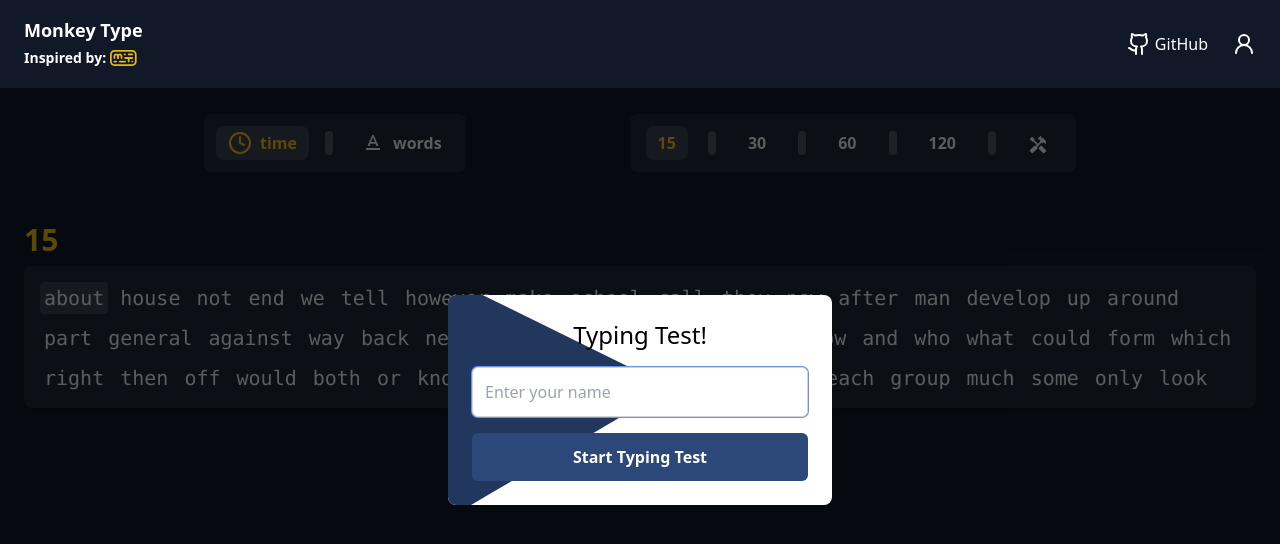
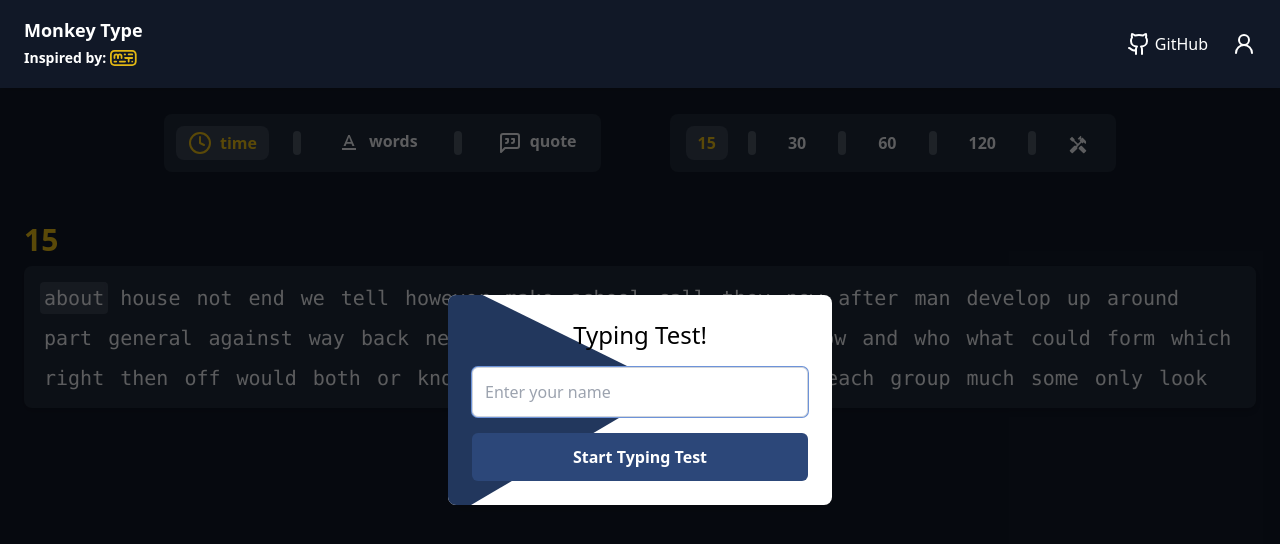
Before and after one commit to SuhrobKholmurodov/monkeytype, a React (Vite) app: page / in a window 1280 px wide. Shown: the top 544 px of the page. Built offline with nearby package versions, Linux system fonts and the light colour scheme.

Commit message:
refactor: style fixed

```diff
--- a/src/components/Filter.tsx
+++ b/src/components/Filter.tsx
@@ -1,5 +1,5 @@
 import { useState } from 'react';
-import { Clock } from 'lucide-react';
+import { Clock, MessageSquareQuote } from 'lucide-react';
 import TextFormatIcon from '@mui/icons-material/TextFormat';
 import HandymanIcon from '@mui/icons-material/Handyman';
 import { GameModeModal } from './GameModeModal';
@@ -16,11 +16,11 @@
 
   return (
     <>
-      <div className="flex items-center justify-between px-[180px] mb-[50px]">
-        <div className="flex rounded-lg bg-gray-800 items-center p-3 gap-4">
+      <div className="flex items-center justify-between px-[140px] mb-[50px]">
+        <div className="flex rounded-lg bg-gray-800 items-center p-3 gap-6">
           <div
             className={`flex items-center hover:text-gray-400 duration-100 py-[5px] px-[12px] gap-2 cursor-pointer ${
-              type === 'time' ? 'bg-gray-700 text-[#e2b714] rounded-lg' : ''
+              type === 'time' ? 'bg-gray-700 text-[#e2b714] hover:text-[#e2b714] rounded-lg' : ''
             }`}
             onClick={() => onChange('time', duration)}
           >
@@ -30,12 +30,22 @@
           <div className="h-6 w-2 bg-gray-600 rounded-md"></div>
           <div
             className={`flex items-center hover:text-gray-400 duration-100 py-[5px] px-[12px] gap-2 cursor-pointer ${
-              type === 'words' ? 'bg-gray-700 text-[#e2b714] rounded-lg' : ''
+              type === 'words' ? 'bg-gray-700 text-[#e2b714] hover:text-[#e2b714] rounded-lg' : ''
             }`}
             onClick={() => onChange('words', wordsCount)}
           >
             <TextFormatIcon />
-            <p className="font-bold">words</p>
+            <p className="font-[700] mt-[-5px]">words</p>
+          </div>
+          <div className="h-6 w-2 bg-gray-600 rounded-md"></div>
+          <div
+            className={`flex items-center hover:text-gray-400 duration-100 py-[5px] px-[12px] gap-2 cursor-pointer ${
+              type === 'words' ? 'bg-gray-700 text-[#e2b714] hover:text-[#e2b714] rounded-lg' : ''
+            }`}
+            onClick={() => onChange('words', wordsCount)}
+          >
+            <MessageSquareQuote />
+            <p className="font-[700] mt-[-5px]">quote</p>
           </div>
         </div>
 
@@ -44,7 +54,7 @@
             <>
               <p
                 className={`cursor-pointer hover:text-gray-400 duration-100 font-bold py-[5px] px-[12px] ${
-                  duration === 15 ? 'bg-gray-700 text-[#e2b714] rounded-lg' : ''
+                  duration === 15 ? 'bg-gray-700 text-[#e2b714] hover:text-[#e2b714] rounded-lg' : ''
                 }`}
                 onClick={() => onChange('time', 15)}
               >
@@ -53,7 +63,7 @@
               <div className="h-6 w-2 bg-gray-600 rounded-md"></div>
               <p
                 className={`cursor-pointer hover:text-gray-400 duration-100 font-bold py-[5px] px-[12px] ${
-                  duration === 30 ? 'bg-gray-700 text-[#e2b714] rounded-lg' : ''
+                  duration === 30 ? 'bg-gray-700 text-[#e2b714] hover:text-[#e2b714] rounded-lg' : ''
                 }`}
                 onClick={() => onChange('time', 30)}
               >
@@ -62,7 +72,7 @@
               <div className="h-6 w-2 bg-gray-600 rounded-md"></div>
               <p
                 className={`cursor-pointer hover:text-gray-400 duration-100 font-bold py-[5px] px-[12px] ${
-                  duration === 60 ? 'bg-gray-700 text-[#e2b714] rounded-lg' : ''
+                  duration === 60 ? 'bg-gray-700 text-[#e2b714] hover:text-[#e2b714] rounded-lg' : ''
                 }`}
                 onClick={() => onChange('time', 60)}
               >
@@ -71,7 +81,7 @@
               <div className="h-6 w-2 bg-gray-600 rounded-md"></div>
               <p
                 className={`cursor-pointer hover:text-gray-400 duration-100 font-bold py-[5px] px-[12px] ${
-                  duration === 120 ? 'bg-gray-700 text-[#e2b714] rounded-lg' : ''
+                  duration === 120 ? 'bg-gray-700 text-[#e2b714] hover:text-[#e2b714] rounded-lg' : ''
                 }`}
                 onClick={() => onChange('time', 120)}
               >
@@ -81,7 +91,7 @@
               <p
                 className={`cursor-pointer hover:text-gray-400 duration-100 font-bold py-[5px] px-[12px] ${
                   isModalOpen || ![15, 30, 60, 120].includes(duration)
-                    ? 'bg-gray-700 text-[#e2b714] rounded-lg'
+                    ? 'bg-gray-700 text-[#e2b714] hover:text-[#e2b714] rounded-lg'
                     : ''
                 }`}
                 onClick={() => setIsModalOpen(true)}
@@ -93,7 +103,7 @@
             <>
               <p
                 className={`cursor-pointer hover:text-gray-400 duration-100 font-bold py-[5px] px-[12px] ${
-                  wordsCount === 10 ? 'bg-gray-700 text-[#e2b714] rounded-lg' : ''
+                  wordsCount === 10 ? 'bg-gray-700 text-[#e2b714] hover:text-[#e2b714] rounded-lg' : ''
                 }`}
                 onClick={() => onChange('words', 10)}
               >
@@ -102,7 +112,7 @@
               <div className="h-6 w-2 bg-gray-600 rounded-md"></div>
               <p
                 className={`cursor-pointer hover:text-gray-400 duration-100 font-bold py-[5px] px-[12px] ${
-                  wordsCount === 25 ? 'bg-gray-700 text-[#e2b714] rounded-lg' : ''
+                  wordsCount === 25 ? 'bg-gray-700 text-[#e2b714] hover:text-[#e2b714] rounded-lg' : ''
                 }`}
                 onClick={() => onChange('words', 25)}
               >
@@ -111,7 +121,7 @@
               <div className="h-6 w-2 bg-gray-600 rounded-md"></div>
               <p
                 className={`cursor-pointer hover:text-gray-400 duration-100 font-bold py-[5px] px-[12px] ${
-                  wordsCount === 50 ? 'bg-gray-700 text-[#e2b714] rounded-lg' : ''
+                  wordsCount === 50 ? 'bg-gray-700 text-[#e2b714] hover:text-[#e2b714] rounded-lg' : ''
                 }`}
                 onClick={() => onChange('words', 50)}
               >
@@ -120,7 +130,7 @@
               <div className="h-6 w-2 bg-gray-600 rounded-md"></div>
               <p
                 className={`cursor-pointer hover:text-gray-400 duration-100 font-bold py-[5px] px-[12px] ${
-                  wordsCount === 100 ? 'bg-gray-700 text-[#e2b714] rounded-lg' : ''
+                  wordsCount === 100 ? 'bg-gray-700 text-[#e2b714] hover:text-[#e2b714] rounded-lg' : ''
                 }`}
                 onClick={() => onChange('words', 100)}
               >
@@ -130,7 +140,7 @@
               <p
                 className={`cursor-pointer hover:text-gray-400 duration-100 font-bold py-[5px] px-[12px] ${
                   isModalOpen || ![10, 25, 50, 100].includes(wordsCount)
-                    ? 'bg-gray-700 text-[#e2b714] rounded-lg'
+                    ? 'bg-gray-700 text-[#e2b714] hover:text-[#e2b714] rounded-lg'
                     : ''
                 }`}
                 onClick={() => setIsModalOpen(true)}
```
